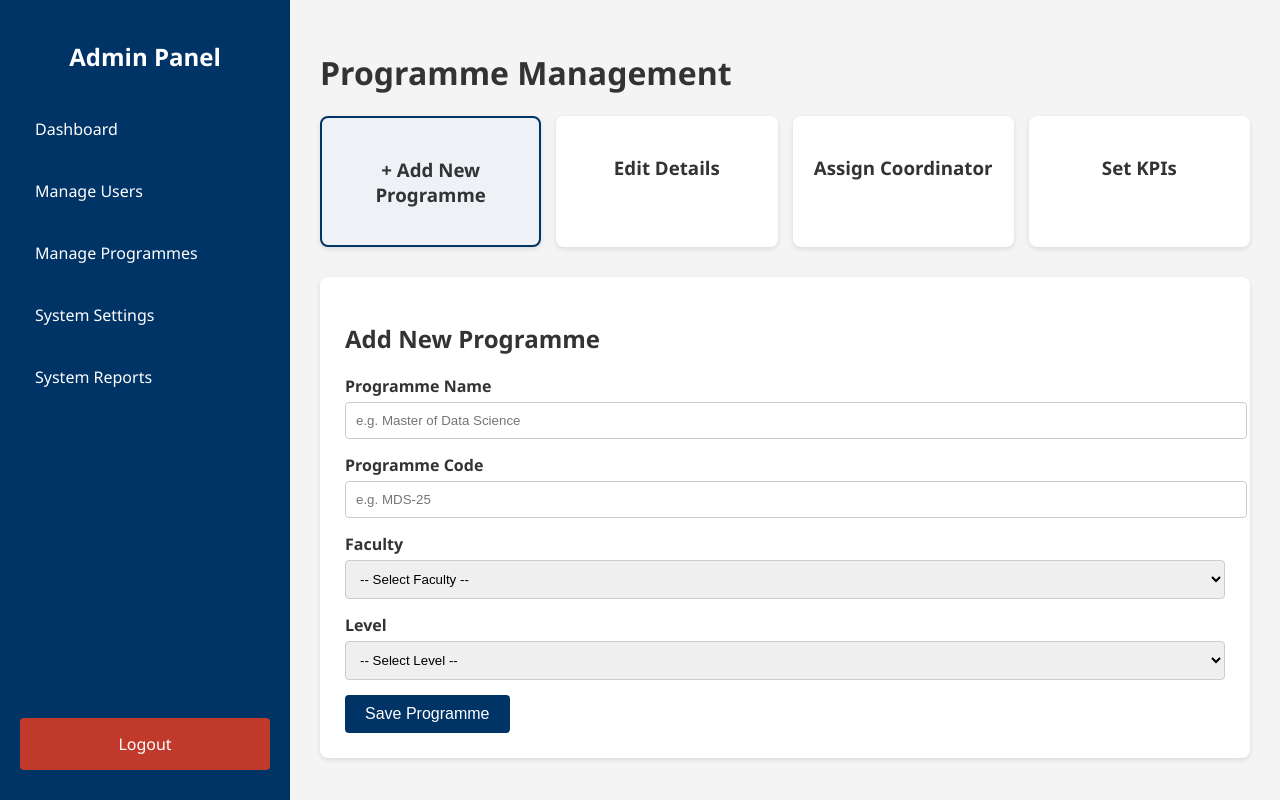
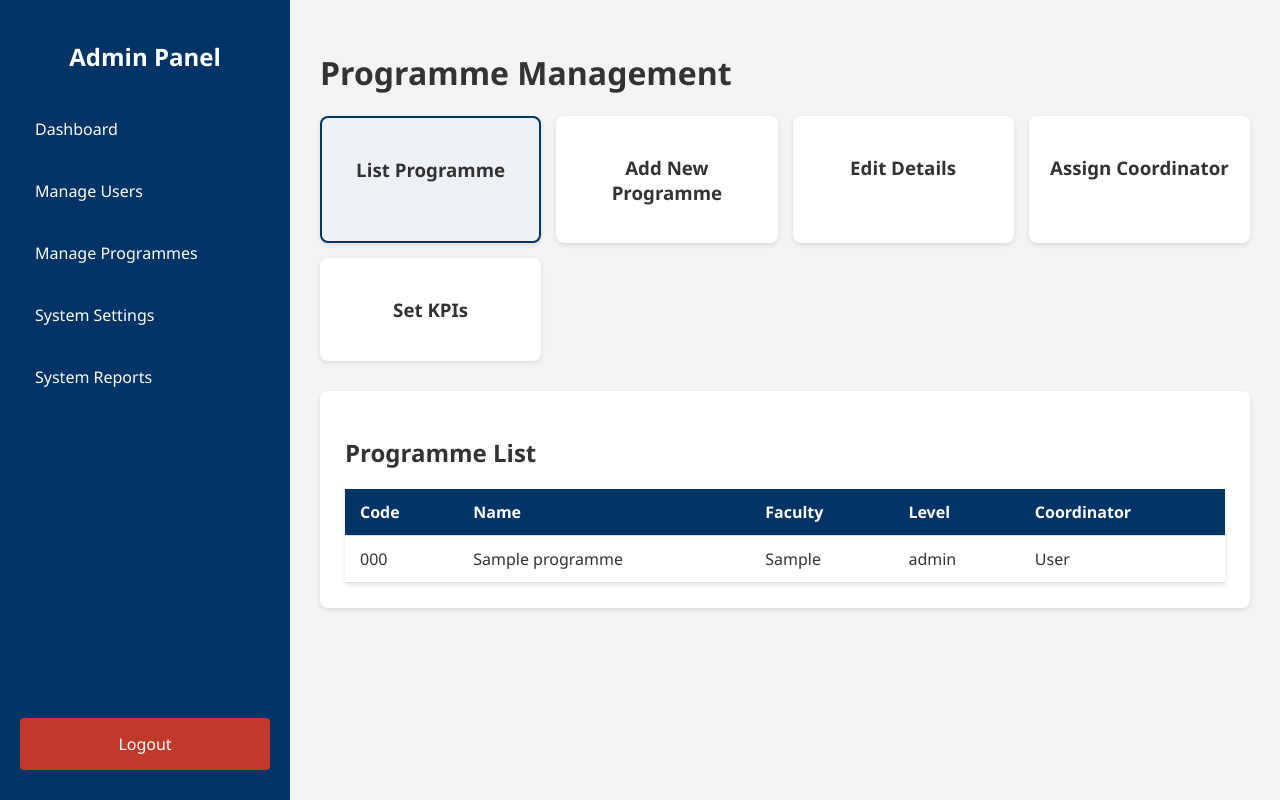
Before and after one commit to nuraleezdania/Utrack, a PHP site: page /admin/manage_programme.php in a window 1280 px wide. Run offline with PHP 8.4, Linux system fonts and the light colour scheme; the visitor is signed in with stand-in values (Sample User, id 1); tables that the repository leaves empty or names only in its code hold one stand-in row (values such as "Sample post").

Commit message:
ADMIN ALHAMDULILLAH WORK INSYALLAH

```diff
--- a/admin/manage_programme.php
+++ b/admin/manage_programme.php
@@ -14,6 +14,19 @@ try {
     $pdo = new PDO("mysql:host=$host;dbname=$db", $user, $pass);
     $pdo->setAttribute(PDO::ATTR_ERRMODE, PDO::ERRMODE_EXCEPTION);
 
+    $coordStmt = $pdo->prepare("SELECT id, fullname FROM users WHERE role = 'Coordinator' AND status = 'accepted'");
+    $coordStmt->execute();
+    $availableCoordinators = $coordStmt->fetchAll(PDO::FETCH_ASSOC);
+
+    //list programmes with coordinators
+    $sql = "SELECT p.id, p.name, u.fullname AS coordinator_name
+            FROM programmes p
+            LEFT JOIN users u ON p.coordinator_id = u.id
+            ORDER BY p.id DESC";
+
+    $stmt = $pdo->query($sql);
+    $programmes = $stmt->fetchAll(PDO::FETCH_ASSOC);
+
         // --- HANDLE FORM SUBMISSIONS ---
     if ($_SERVER["REQUEST_METHOD"] == "POST") {
 
@@ -26,16 +39,26 @@ try {
 
         // B. Update Details
         if (isset($_POST['action']) && $_POST['action'] == 'edit') {
-            $stmt = $pdo->prepare("UPDATE programmes SET name = ? WHERE id = ?");
-            $stmt->execute([$_POST['name'], $_POST['id']]);
-            $msg = "Programme updated!";
+            $stmt = $pdo->prepare("UPDATE programmes SET name = ?, code = ?, faculty = ?, level = ? WHERE id = ?");
+            $stmt->execute([
+                $_POST['name'],
+                $_POST['code'],
+                $_POST['faculty'],
+                $_POST['level'],
+                $_POST['id']
+            ]);
+            $msg = "Programme updated successfully!";
         }
 
         // C. Assign Coordinator
         if (isset($_POST['action']) && $_POST['action'] == 'assign') {
+            // We use 'coordinator_id' to match the name attribute in your HTML form
             $stmt = $pdo->prepare("UPDATE programmes SET coordinator_id = ? WHERE id = ?");
-            $stmt->execute([$_POST['coord_id'], $_POST['prog_id']]);
-            $msg = "Coordinator assigned!";
+
+            // Ensure the order matches: 1st ? is the user ID, 2nd ? is the programme ID
+            $stmt->execute([$_POST['coordinator_id'], $_POST['prog_id']]);
+
+            $msg = "Coordinator assigned successfully!";
         }
 
         // D. Set KPIs
@@ -96,12 +119,38 @@ try {
         <?php endif; ?>
 
         <div class="action-grid">
-            <div class="action-card" id="card-add" onclick="showSection('add')"><h3>+ Add New Programme</h3></div>
+            <div class="action-card" id="card-list" onclick="showSection('list')"><h3>List Programme</h3></div>
+            <div class="action-card" id="card-add" onclick="showSection('add')"><h3>Add New Programme</h3></div>
             <div class="action-card" id="card-edit" onclick="showSection('edit')"><h3>Edit Details</h3></div>
             <div class="action-card" id="card-coord" onclick="showSection('coord')"><h3>Assign Coordinator</h3></div>
             <div class="action-card" id="card-reqs" onclick="showSection('reqs')"><h3>Set KPIs</h3></div>
         </div>
 
+        <div id="section-list" class="workflow-section">
+            <h2>Programme List</h2>
+            <table>
+                <thead>
+                    <tr>
+                        <th>Code</th>
+                        <th>Name</th>
+                        <th>Faculty</th>
+                        <th>Level</th>
+                        <th>Coordinator</th>
+                    </tr>
+                </thead>
+                <tbody>
+                    <?php foreach($programmes as $p): ?>
+                    <tr>
+                        <td><?= htmlspecialchars($p['code']) ?></td>
+                        <td><?= htmlspecialchars($p['name']) ?></td>
+                        <td><?= htmlspecialchars($p['faculty']) ?></td>
+                        <td><?= htmlspecialchars($p['level']) ?></td>
+                        <td><?= htmlspecialchars($p['coordinator_name'] ?? 'Unassigned') ?></td>
+                    </tr>
+                    <?php endforeach; ?>
+                </tbody>
+            </table>
+        </div>
         <div id="section-add" class="workflow-section">
             <h2>Add New Programme</h2>
             <form method="POST">
@@ -133,20 +182,60 @@ try {
             <h2>Edit Programme Details</h2>
             <form method="POST">
                 <input type="hidden" name="action" value="edit">
+
                 <div class="form-group">
-                    <label>Select Programme</label>
-                    <select name="id" required>
+                    <label>Select Programme to Modify</label>
+                    <select name="id" id="edit_selector" required onchange="updateEditFields()">
                         <option value="">-- Select Programme --</option>
                         <?php foreach($programmes as $p): ?>
-                            <option value="<?= $p['id'] ?>"><?= $p['name'] ?> (<?= $p['code'] ?>)</option>
+                            <option value="<?= $p['id'] ?>"
+                                    data-name="<?= htmlspecialchars($p['name']) ?>"
+                                    data-code="<?= htmlspecialchars($p['code']) ?>"
+                                    data-faculty="<?= htmlspecialchars($p['faculty']) ?>"
+                                    data-level="<?= htmlspecialchars($p['level']) ?>">
+                                <?= htmlspecialchars($p['name']) ?> (<?= htmlspecialchars($p['code']) ?>)
+                            </option>
                         <?php endforeach; ?>
                     </select>
                 </div>
-                <div class="form-group"><label>New Name</label><input type="text" name="name" required></div>
-                <button type="submit" class="btn-primary">Update Information</button>
+
+                <div class="form-group">
+                    <label>Programme Name</label>
+                    <input type="text" name="name" id="edit_name" required>
+                </div>
+
+                <div class="form-group">
+                    <label>Programme Code</label>
+                    <input type="text" name="code" id="edit_code" required>
+                </div>
+
+                <div class="form-group">
+                    <label>Faculty</label>
+                    <select name="faculty" id="edit_faculty">
+                        <option>Faculty of Computing</option>
+                        <option>Faculty of Management</option>
+                    </select>
+                </div>
+
+                <div class="form-group">
+                    <label>Level</label>
+                    <select name="level" id="edit_level">
+                        <option>Bachelor's Degree</option>
+                        <option>Master's Degree</option>
+                        <option>PhD</option>
+                    </select>
+                </div>
+
+                <div style="display: flex; gap: 10px; margin-top: 20px;">
+                    <button type="submit" class="btn-primary" style="flex: 2;">Update Information</button>
+                    <button type="button" class="btn-danger"
+                            style="flex: 1; background: #dc3545; color: white; border: none; border-radius: 4px; cursor: pointer;"
+                            onclick="confirmDelete()">
+                        Delete
+                    </button>
+                </div>
             </form>
         </div>
-
             <div id="section-coord" class="workflow-section">
                 <h2>Assign Programme Coordinator</h2>
                 <form method="POST">
@@ -154,8 +243,7 @@ try {
 
                     <div class="form-group">
                         <label>Select Programme</label>
-                    <select name="prog_id" required>
-                        <option value="">-- Select Programme --</option>
+                        <select name="prog_id" required> <option value="">-- Select Programme --</option>
                             <?php foreach($programmes as $p): ?>
                                 <option value="<?= $p['id'] ?>"><?= $p['name'] ?></option>
                             <?php endforeach; ?>
@@ -163,16 +251,13 @@ try {
                     </div>
 
                     <div class="form-group">
-                    <label>Select Coordinator</label>
-                    <select name="coord_id" required>
-                        <option value="">-- Select Available Coordinator --</option>
-                        <?php if (empty($coordinators)): ?>
-                            <option disabled>No coordinators found. Update a user role first.</option>
-                        <?php else: ?>
-                            <?php foreach($coordinators as $c): ?>
-                                <option value="<?= $c['id'] ?>"><?= htmlspecialchars($c['fullname']) ?></option>
+                        <label>Assign Coordinator:</label>
+                        <select name="coordinator_id" required> <option value="" disabled selected>-- Select Approved Coordinator --</option>
+                            <?php foreach ($availableCoordinators as $coord): ?>
+                                <option value="<?php echo $coord['id']; ?>">
+                                    <?php echo htmlspecialchars($coord['fullname']); ?>
+                                </option>
                             <?php endforeach; ?>
-                        <?php endif; ?>
                         </select>
                     </div>
 
@@ -186,7 +271,7 @@ try {
                 <input type="hidden" name="action" value="kpi">
                 <div class="form-group">
                     <label>Select Programme</label>
-                    <select name="prog_id">
+                    <select name="prog_id" required>
                         <option value="">-- Select Programme --</option>
                         <?php foreach($programmes as $p): ?>
                             <option value="<?= $p['id'] ?>"><?= $p['name'] ?></option>
@@ -213,7 +298,30 @@ try {
         document.getElementById('section-' + id).style.display = 'block';
         document.getElementById('card-' + id).classList.add('active');
     }
-    showSection('add');
+    showSection('list');
+
+    function updateEditFields() {
+    const selector = document.getElementById('edit_selector');
+    const selectedOption = selector.options[selector.selectedIndex];
+
+        if (selectedOption.value !== "") {
+            document.getElementById('edit_name').value = selectedOption.getAttribute('data-name');
+            document.getElementById('edit_code').value = selectedOption.getAttribute('data-code');
+            document.getElementById('edit_faculty').value = selectedOption.getAttribute('data-faculty');
+            document.getElementById('edit_level').value = selectedOption.getAttribute('data-level');
+        }
+    }
+
+    function confirmDelete() {
+        const id = document.getElementById('edit_selector').value;
+        if (!id) {
+            alert("Please select a programme first!");
+            return;
+        }
+        if (confirm("Are you sure? This will permanently delete the programme.")) {
+            window.location.href = "delete_programme.php?id=" + id;
+        }
+    }
 </script>
 </body>
 </html>
--- a/admin/manage_users.php
+++ b/admin/manage_users.php
@@ -111,7 +111,7 @@ try {
                     <tr>
                         <th>Staff/Student ID</th>
                         <th>Name</th>
-                        <th>Role Requested</th>
+                        <th>Role</th>
                         <th>Email</th>
                         <th>Actions</th>
                     </tr>
@@ -121,7 +121,7 @@ try {
                     <tr>
                         <td><?php echo htmlspecialchars($u['stID']); ?></td>
                         <td><?php echo htmlspecialchars($u['fullname']); ?></td>
-                        <td><?php echo htmlspecialchars($u['registered_as']); ?></td>
+                        <td><?php echo htmlspecialchars($u['role']); ?></td>
                         <td><?php echo htmlspecialchars($u['email']); ?></td>
                         <td>
                             <a href="update_status.php?id=<?php echo $u['id']; ?>&status=accepted" class="btn-primary" style="text-decoration:none; padding:5px 10px; background-color: green" >Approve</a>
--- a/admin/update_status.php
+++ b/admin/update_status.php
@@ -2,8 +2,9 @@
 session_start();
 
 // 1. Security: Only Admin can run this script
-if (!isset($_SESSION['user_id']) || $_SESSION['role'] !== 'admin') {
-    exit("Unauthorized Access");
+if (!isset($_SESSION['user_id']) || $_SESSION['role'] !== 'Admin') {
+    header("Location: ../index.html?error=unauthorized");
+    exit();
 }
 
 // 2. Database Connection
--- a/auth/login.php
+++ b/auth/login.php
@@ -29,7 +29,7 @@ try {
                     echo "<script>alert('Your account is still pending approval.'); window.location.href='../index.html';</script>";
                     exit();
                 } elseif ($user['status'] === 'rejected') {
-                    echo "<script>alert('Your account has been rejected.'); window.location.href='../index.html';</script>";
+                    echo "<script>alert('Your account has been rejected.Please contact Admin and login again.'); window.location.href='../index.html';</script>";
                     exit();
                 }
             }
```
Lines whose indentation alone changed are shown as unchanged.
